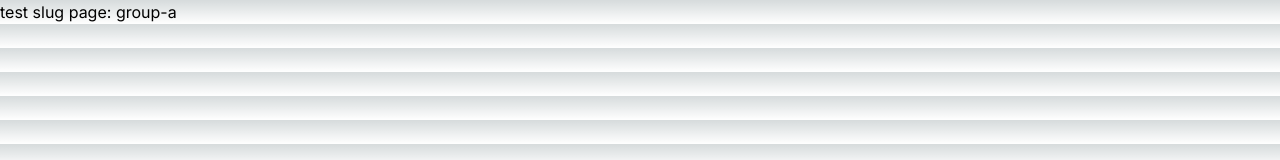
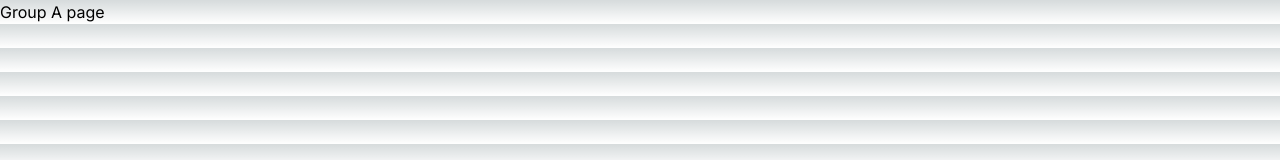
Before and after one commit to JDWorkoutApp/jd_next-js, a Next.js app: page /test-page/group-a in a window 1280 px wide. Shown: the top 160 px of the page. Built offline with nearby package versions, Linux system fonts and the light colour scheme.

Commit message:
Feat: group pages

```diff
--- /dev/null
+++ b/src/app/test-page/(test-route-group)/group-a/page.tsx
@@ -0,0 +1,4 @@
+export default function GroupA() {
+    // http://localhost:3000/test-page/group-a
+    return <h1>Group A page</h1>
+}
--- /dev/null
+++ b/src/app/test-page/(test-route-group)/group-b/page.tsx
@@ -0,0 +1,4 @@
+export default function GroupA() {
+    // http://localhost:3000/test-page/group-b
+    return <h1>Group A page</h1>
+}
```
